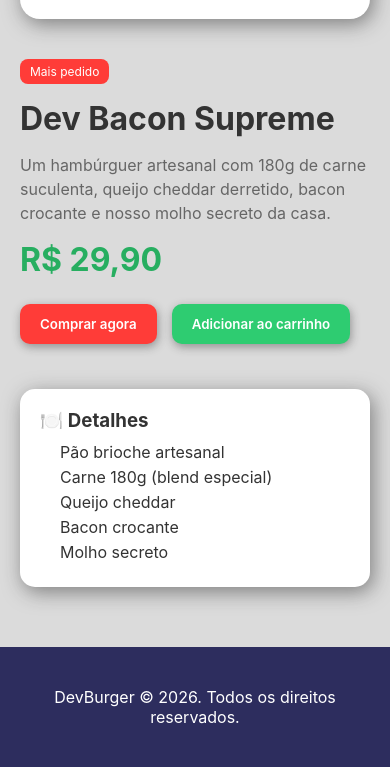
After one commit to Caua-Giovani/DevBurguer, a Flask app: template templates/pagina2.html in a window 390 px wide. The commit adds this page. Shown: the part 666-1433 px from the top of the page. Run offline with Flask 3, Linux system fonts and the light colour scheme; the template is opened without the code that fills it, so the values that code supplies are empty.

Commit message:
MODIFY: fiz uma parte (fiz o layout e coloquei a pagina2 que é a pagina de compra de um produto)

```diff
--- /dev/null
+++ b/app.py
@@ -0,0 +1,19 @@
+from flask import Flask, render_template,request,redirect,session,flash
+import mysql
+import mysql.connector
+
+app = Flask(__name__)
+
+app.secret_key='chave-secreta-demais'
+
+@app.route("/")
+def pag_principal():
+    return render_template("layout.html")
+
+@app.route("/pagina2")
+def pag_2():
+    return render_template("pagina2.html")
+
+
+if __name__=="__main__":
+    app.run(host="0.0.0.0",port=8080,debug=True)
--- /dev/null
+++ b/templates/layout.html
@@ -0,0 +1,77 @@
+<!DOCTYPE html>
+<html lang="pt-br">
+  <head>
+    <meta charset="UTF-8" />
+    <meta name="viewport" content="width=device-width, initial-scale=1.0" />
+    <title>DevBurger - Flex & Grid 2025</title>
+
+    <link rel="preconnect" href="https://fonts.googleapis.com" />
+    <link rel="preconnect" href="https://fonts.gstatic.com" crossorigin />
+    <link
+      href="https://fonts.googleapis.com/css2?family=Roboto:wght@400;700&family=Oswald:wght@500&display=swap"
+      rel="stylesheet"
+    />
+    <link
+      rel="stylesheet"
+      href="https://fonts.googleapis.com/css2?family=Material+Symbols+Outlined:opsz,wght,FILL,GRAD@24,400,0,0"
+    />
+
+<!-- Incluir os links para CSS (pode ter mais arquivos ou arquivos com nomes diferentes) -->
+    <link rel="stylesheet" href="/static/reset.css" />
+    <link rel="stylesheet" href="/static/variables.css" />
+    <link rel="stylesheet" href="/static/main.css" />
+    <link rel="stylesheet" href="/static/media.css" />
+    {% block css_adicional %}
+    {% endblock %}
+  </head>
+  <body>
+
+  <!-- Header e Navbar -->
+    <header class="header">
+      <div class="header__container">
+        <a href="#" class="header__logo">DevBurger</a>
+
+        <nav class="header__nav">
+          <ul class="header__menu">
+            <li class="header__item">
+              <a href="#" class="header__link">Home</a>
+            </li>
+            <li class="header__item">
+              <a href="#menu" class="header__link">Cardápio</a>
+            </li>
+            <li class="header__item">
+              <a href="#" class="header__link">Sobre</a>
+            </li>
+            <li class="header__item">
+              <a href="#" class="header__link">Contato</a>
+            </li>
+          </ul>
+        </nav>
+
+        <div class="header__social">
+          <a href="#" class="header__icon"
+            ><span class="material-symbols-outlined">thumb_up</span></a
+          >
+          <a href="#" class="header__icon"
+            ><span class="material-symbols-outlined">photo_camera</span></a
+          >
+        </div>
+
+        <button class="header__toggle">
+          <span class="material-symbols-outlined">menu</span>
+        </button>
+      </div>
+    </header>
+
+    {% block conteudo %}
+     Aqui é onde vai todo o conteúdo do site
+    {% endblock %}
+
+<!-- Rodapé -->
+    <footer class="footer">
+      <p class="footer__text">
+        DevBurger © 2026. Todos os direitos reservados.
+      </p>
+    </footer>
+  </body>
+</html>
--- /dev/null
+++ b/templates/pagina2.html
@@ -0,0 +1,186 @@
+{% extends "layout.html" %}
+
+{% block css_adicional %}
+<style>
+* {
+  margin: 0;
+  padding: 0;
+  box-sizing: border-box;
+  font-family: 'Inter', sans-serif;
+}
+
+body {
+  background: #dbdbdb;
+  color: #333;
+}
+
+
+/* CONTAINER */
+.container {
+  max-width: 1200px;
+  margin: 40px auto;
+  display: grid;
+  grid-template-columns: 1fr 1fr;
+  gap: 40px;
+  padding: 20px;
+}
+
+/* IMAGEM */
+.product-img {
+  background: white;
+  padding: 20px;
+  border-radius: 20px;
+  box-shadow:3px 5px 20px rgba(35, 35, 35,0.5);
+}
+
+.product-img img {
+  width: 100%;
+  height: 100%;
+  border-radius: 15px;
+  object-fit: cover;
+}
+
+/* INFO */
+.product-info {
+  display: flex;
+  flex-direction: column;
+  gap: 15px;
+
+}
+
+.product-info h1 {
+  font-size: 32px;
+}
+
+.badge {
+  background: #ff3c38;
+  color: white;
+  padding: 5px 10px;
+  border-radius: 8px;
+  width: fit-content;
+  font-size: 12px;
+}
+
+.description {
+  color: #666;
+  line-height: 1.5;
+}
+
+.price {
+  font-size: 32px;
+  color: #27ae60;
+  font-weight: bold;
+}
+
+/* BOTÕES */
+.actions {
+  display: flex;
+  gap: 15px;
+  margin-top: 10px;
+}
+
+button {
+  padding: 12px 20px;
+  border: none;
+  border-radius: 10px;
+  cursor: pointer;
+  font-weight: 600;
+  transition: 0.3s;
+}
+
+.buy {
+  background: #ff3c38;
+  color: white;
+  box-shadow:1px 3px 10px rgba(35, 35, 35, 0.4);
+}
+
+.buy:hover {
+  background: #e6322e;
+}
+
+.cart {
+  background: #2ecc71;
+  color: white;
+  box-shadow:1px 3px 10px rgba(35, 35, 35, 0.4);
+}
+
+.cart:hover {
+  background: #27ae60;
+}
+
+/* DETALHES */
+.details {
+  margin-top: 30px;
+  background: white;
+  padding: 20px;
+  border-radius: 15px;
+  box-shadow:3px 5px 20px rgba(35, 35, 35,0.5);
+}
+
+.details h3 {
+  margin-bottom: 10px;
+}
+
+.details ul {
+  padding-left: 20px;
+}
+
+.details li {
+  margin-bottom: 5px;
+}
+
+
+
+/* RESPONSIVO */
+@media (max-width: 900px) {
+  .container {
+    grid-template-columns: 1fr;
+  }
+}
+</style>
+{% endblock %}
+
+{% block conteudo %}
+<div class="container">
+
+  <!-- IMAGEM -->
+  <div class="product-img">
+    <img src="https://images.pexels.com/photos/12034622/pexels-photo-12034622.jpeg" alt="Burger">
+  </div>
+
+  <!-- INFO -->
+  <div class="product-info">
+    <span class="badge">Mais pedido</span>
+
+    <h1>Dev Bacon Supreme</h1>
+
+    <p class="description">
+      Um hambúrguer artesanal com 180g de carne suculenta, queijo cheddar derretido,
+      bacon crocante e nosso molho secreto da casa.
+    </p>
+
+    <div>
+      <span class="price">R$ 29,90</span>
+    </div>
+
+    <div class="actions">
+      <button class="buy">Comprar agora</button>
+      <button class="cart">Adicionar ao carrinho</button>
+    </div>
+
+    <div class="details">
+      <h3>🍽️ Detalhes</h3>
+      <ul>
+        <li>Pão brioche artesanal</li>
+        <li>Carne 180g (blend especial)</li>
+        <li>Queijo cheddar</li>
+        <li>Bacon crocante</li>
+        <li>Molho secreto</li>
+      </ul>
+    </div>
+
+  </div>
+
+</div>
+
+{% endblock %}
```
Also changed, not shown: templates/index.html (renamed from index.html, +7 -70 lines), static/main.css (renamed from src/styles/main.css), static/media.css (renamed from src/styles/media.css), static/reset.css (renamed from src/styles/reset.css), static/variables.css (renamed from src/styles/variables.css).
